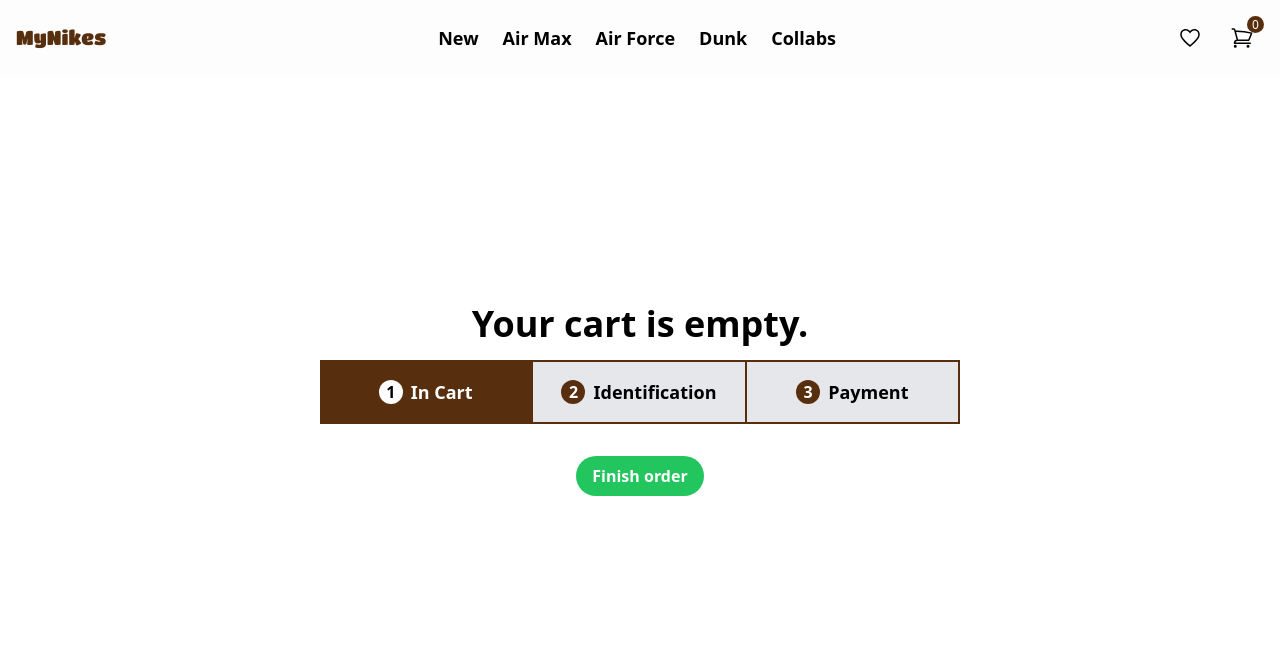
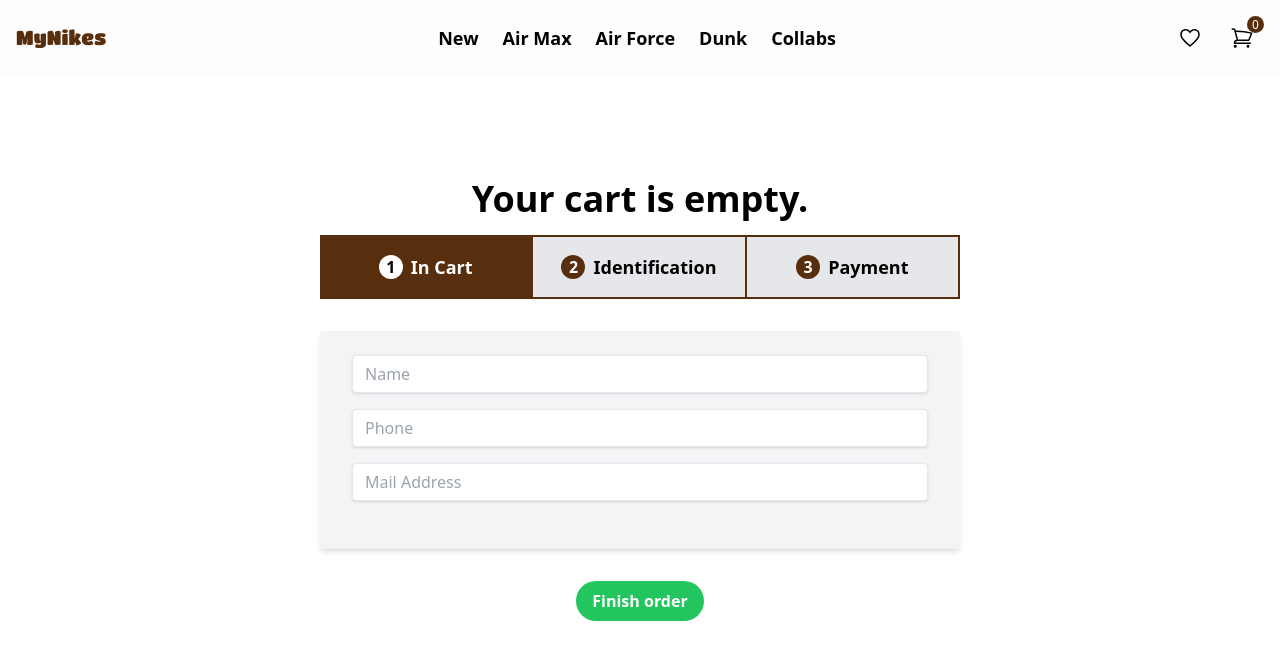
Before and after one commit to lucaspatraodev/my-nikes, a React (Vite) app: page /cart in a window 1280 px wide. Shown: the top 660 px of the page. Built offline with nearby package versions, Linux system fonts and the light colour scheme.

Commit message:
Feat: add buyerData form with logical code to makes it part of the order structure

```diff
--- a/src/components/Cart/CartContext.jsx
+++ b/src/components/Cart/CartContext.jsx
@@ -10,13 +10,7 @@ export const CartProvider = ({ children }) => {
   const [orderID, setOrderID] = useState(null);
   const ordersCollection = collection(db, "orders");
 
-  const [buyerData, setBuyerData] = useState({
-    name: "Lucas de Castro",
-    phone: "(11) 99999-9999",
-    email: "lucasdecastropatrao@gmail.com",
-  });
-
-  const sendOrder = () => {
+  const sendOrder = (buyerData) => {
     let items = cartItems;
 
     const order = {
@@ -28,26 +22,11 @@ export const CartProvider = ({ children }) => {
       items: items,
       total: items.reduce((acc, item) => acc + item.price * item.quantity, 0),
     };
-    addDoc(ordersCollection, order).then(({ id }) => setOrderID(id));
-    console.log(orderID);
+
+    console.log(order);
+    // addDoc(ordersCollection, order).then(({ id }) => setOrderID(id));
+    // console.log(orderID);
   };
-
-  // const createNewOrder = () => {
-  //   const ordersCollection = collection(db, "orders");
-
-  //   let items = cartItems;
-
-  //   let newOrder = {
-  //     buyer: {
-  //       name: buyerData.name,
-  //       phone: buyerData.phone,
-  //       email: buyerData.email,
-  //     },
-  //     items: [items],
-  //   };
-  //   console.log(newOrder);
-  //   setOrder(newOrder);
-  // };
 
   const [cartItems, setCartItems] = useState([]);
   const [cartItemsQuantity, setCartItemsQuantity] = useState(0);
@@ -97,8 +76,6 @@ export const CartProvider = ({ children }) => {
         order,
         setOrder,
         sendOrder,
-        buyerData,
-        setBuyerData,
         addItemToCart,
         cartItems,
         setCartItems,
--- a/src/components/Cart/CartView/CartView.jsx
+++ b/src/components/Cart/CartView/CartView.jsx
@@ -1,9 +1,20 @@
-import { useContext } from "react";
+import { useContext, useState } from "react";
 import { CartContext } from "../CartContext";
 import CartItem from "../CartItem";
 import OrderProgressBar from "./OrderProgressBar";
 
 export default function CartView() {
+  const [buyerData, setBuyerData] = useState({
+    name: "Lucas de Castro",
+    phone: "(11) 99999-9999",
+    email: "lucasdecastropatrao@gmail.com",
+  });
+
+  const handleInputChange = (event, type) => {
+    const newValue = event.target.value;
+    setBuyerData({ ...buyerData, [type]: newValue });
+  };
+
   const sendOrder = useContext(CartContext).sendOrder;
   const cartItems = useContext(CartContext).cartItems;
   // const setOrderStage = useContext(CartContext).setOrderStage;
@@ -20,9 +31,33 @@ export default function CartView() {
           return <CartItem key={item.id} item={item} />;
         })}
       </div>
+
+      <form className="bg-gray-100 shadow-md rounded px-8 pt-6 pb-8 mb-4">
+        <input
+          className="shadow appearance-none border rounded w-full py-2 px-3 text-gray-700 leading-tight focus:outline-none focus:shadow-outline mb-4"
+          type="text"
+          placeholder="Name"
+          onChange={(event) => handleInputChange(event, "name")}
+        />
+
+        <input
+          className="shadow appearance-none border rounded w-full py-2 px-3 text-gray-700 leading-tight focus:outline-none focus:shadow-outline mb-4"
+          type="tel"
+          placeholder="Phone"
+          onChange={(event) => handleInputChange(event, "phone")}
+        />
+
+        <input
+          className="shadow appearance-none border rounded w-full py-2 px-3 text-gray-700 leading-tight focus:outline-none focus:shadow-outline mb-4"
+          type="email"
+          placeholder="Mail Address"
+          onChange={(event) => handleInputChange(event, "email")}
+        />
+      </form>
+
       <button
         onClick={() => {
-          sendOrder();
+          sendOrder(buyerData);
         }}
         className="bg-green-500 hover:bg-green-700 text-white font-bold py-2 px-4 rounded-full"
       >
```
